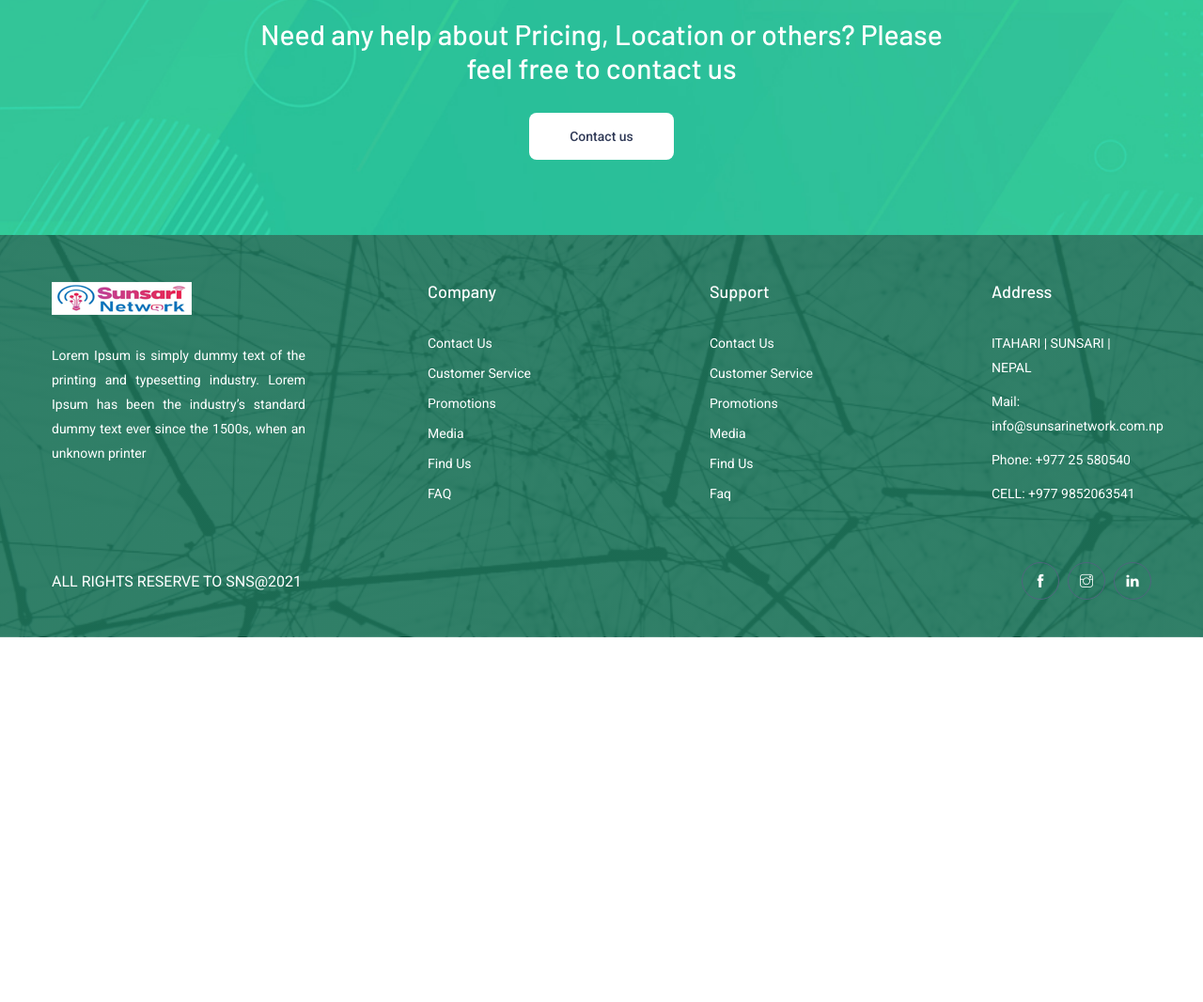
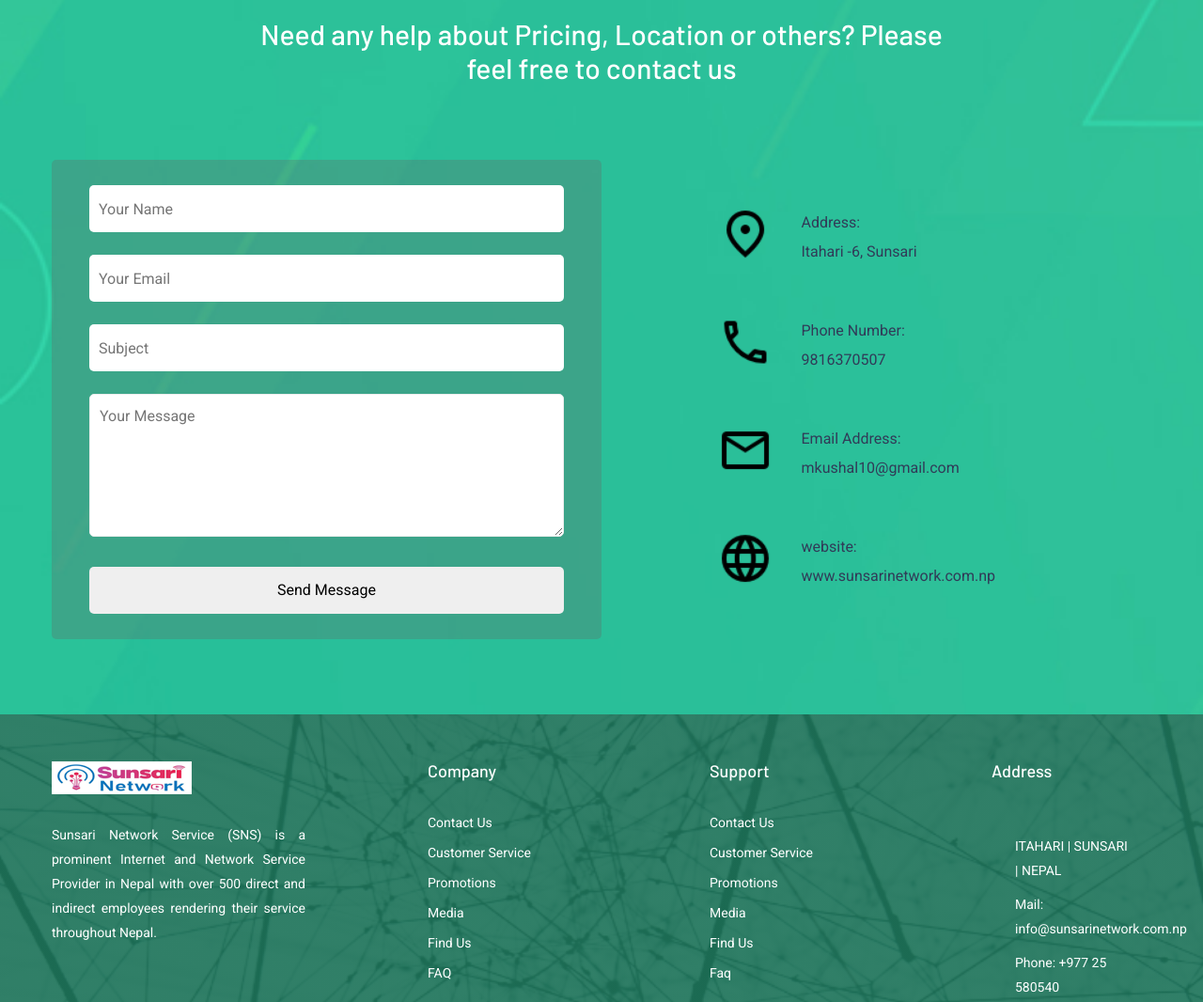
Before and after one commit to bijuacharju/SNS-Internet_Service_Provider, a plain HTML site: page index.html in a window 1280 px wide. Shown: the part 6780-7846 px from the top of the page at 94% size. Before the commit the page ends 7458 px from the top, so only its background shows below. Drawn offline with Linux system fonts and the light colour scheme; some packages are replaced by stand-ins of ours; a script that the page names is missing.

Commit message:
contact added

```diff
--- a/index.html
+++ b/index.html
@@ -516,9 +516,9 @@
                     </div>
                     <p>
                       ‘’Of all the providers I have used in the past, I have
-                      found SNS's internet connection to be the most
-                      stable, and the customer service to be excellent whenever
-                      I have needed any support.”
+                      found SNS's internet connection to be the most stable, and
+                      the customer service to be excellent whenever I have
+                      needed any support.”
                     </p>
                     <h3>Ramesh Karki</h3>
                     <!-- <span>Student 1</span> -->
@@ -528,11 +528,11 @@
                       <img src="assets/images/quate.png" alt="" />
                     </div>
                     <p>
-                      ‘’Before SNS, I had used internet from many other
-                      ISP and faced various internet issue almost everyday. But
-                      after connecting internet from TechMinds, I got rid of all
-                      those internet issues. I'm very satisfied with the service
-                      of SNS.”
+                      ‘’Before SNS, I had used internet from many other ISP and
+                      faced various internet issue almost everyday. But after
+                      connecting internet from TechMinds, I got rid of all those
+                      internet issues. I'm very satisfied with the service of
+                      SNS.”
                     </p>
                     <h3>Akash Bista</h3>
                     <!-- <span>Student 2</span> -->
@@ -610,7 +610,62 @@
                   Need any help about Pricing, Location or others? Please feel
                   free to contact us
                 </h2>
-                <a href="#" class="cta-btn">Contact us</a>
+                <!-- <a href="#" class="cta-btn">Contact us</a> -->
+              </div>
+            </div>
+          </div>
+          <div class="container">
+            <div class="row contact-portal">
+              <div class="message-box col-lg-6">
+                <form action="" method="post">
+                  <input
+                    type="name"
+                    name="customerName"
+                    placeholder="Your Name"
+                  />
+                  <input
+                    type="email"
+                    name="customerEmail"
+                    placeholder="Your Email"
+                  />
+                  <input type="subject" name="topic" placeholder="Subject" />
+                  <textarea
+                    name="message"
+                    rows="5"
+                    placeholder="Your Message"
+                  ></textarea>
+                  <input type="submit" name="send" value="Send Message" />
+                </form>
+              </div>
+              <div class="contact-info col-lg-5">
+                <div class="cti location">
+                  <img src="./assets/images/location.png" alt="" height="60px" width="60px"/>
+                  <div>
+                    <p>Address:</p>
+                    <p>Itahari -6, Sunsari</p>
+                  </div>
+                </div>
+                <div class="cti phone">
+                  <img src="./assets/images/phone.png" alt="" height="60px" width=60px />
+                  <div>
+                    <p>Phone Number:</p>
+                    <p>9816370507</p>
+                  </div>
+                </div>
+                <div class="cti email">
+                  <img src="./assets/images/mail.png" alt="" height="60px" width=60px />
+                  <div>
+                    <p>Email Address:</p>
+                    <p>mkushal10@gmail.com</p>
+                  </div>
+                </div>
+                <div class="cti website">
+                  <img src="./assets/images/website.png" alt="" height="60px" width=60px />
+                  <div>
+                    <p>website:</p>
+                    <p>www.sunsarinetwork.com.np</p>
+                  </div>
+                </div>
               </div>
             </div>
           </div>
@@ -628,10 +683,9 @@
                     /></a>
                   </div>
                   <p>
-                    Lorem Ipsum is simply dummy text of the printing and
-                    typesetting industry. Lorem Ipsum has been the industry’s
-                    standard dummy text ever since the 1500s, when an unknown
-                    printer
+                    Sunsari Network Service (SNS) is a prominent Internet and
+                    Network Service Provider in Nepal with over 500 direct and
+                    indirect employees rendering their service throughout Nepal.
                   </p>
                 </div>
               </div>
@@ -686,7 +740,12 @@
             <div class="row">
               <div class="col-md-6">
                 <div class="footer-copyright-item">
-                  <p>ALL RIGHTS RESERVE TO SNS@2021</p>
+                  <p>
+                    ALL RIGHTS RESERVE TO SNS@
+                    <script>
+                      document.write(new Date().getFullYear());
+                    </script>
+                  </p>
                 </div>
               </div>
               <div class="col-md-6">
--- a/style.css
+++ b/style.css
@@ -848,6 +848,55 @@
 .cta-info a:hover{
   box-shadow: 0px 11px 15.36px 0.64px rgba(0, 183, 134, 0.2);
 }
+
+.contact-portal {
+  margin-top: 50px;
+}
+
+.message-box{
+  background: rgba(102, 102, 102, 0.3);
+  padding: 15px 40px;
+  border: none;
+  border-radius: 5px;
+}
+
+.message-box input{
+  width: 100%;
+  height: 50px;
+  margin: 12px 0;
+  border-radius: 5px;
+  border: none;
+  padding: 10px;
+}
+
+textarea{
+  margin: 12px 0;
+  border-radius: 5px;
+}
+
+input[type="submit"]{
+  cursor: pointer;
+  height: 50px;
+}
+
+.contact-info{
+  display: flex;
+  flex-direction: column;
+  justify-content: space-around;
+  padding: 25px
+}
+.contact-info .cti div {
+  margin-left: 30px;
+}
+.contact-info .cti div p{
+  margin: 5px 0;
+}
+
+.location, .phone, .email, .website{
+  display: flex;
+}
+
+
 /*Footer Style*/
 .footer-copyright p {
   margin: 0;
```
Also changed, not shown: assets/images/location.png (added), assets/images/mail.png (added), assets/images/map.png (deleted), assets/images/phone.png (added), assets/images/website.png (added).
